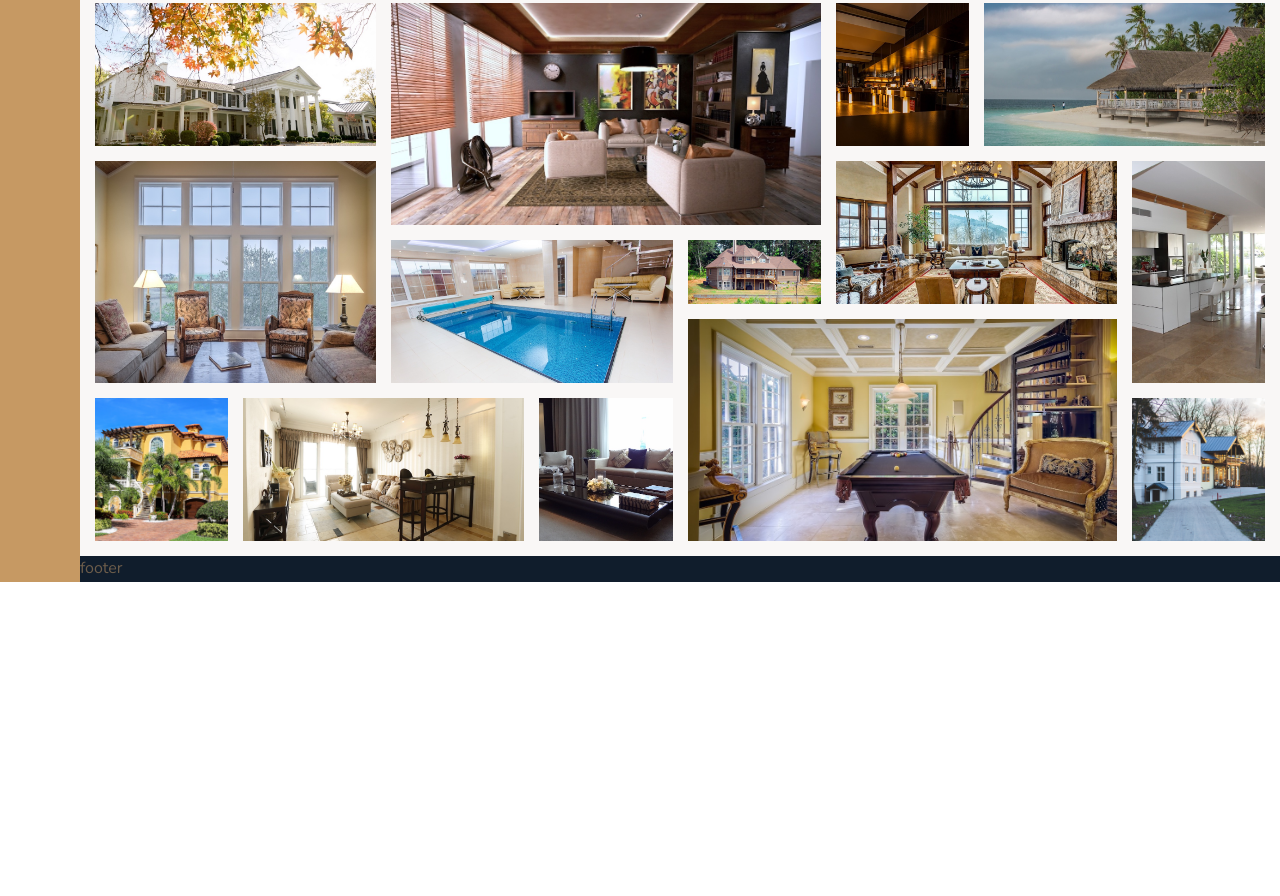
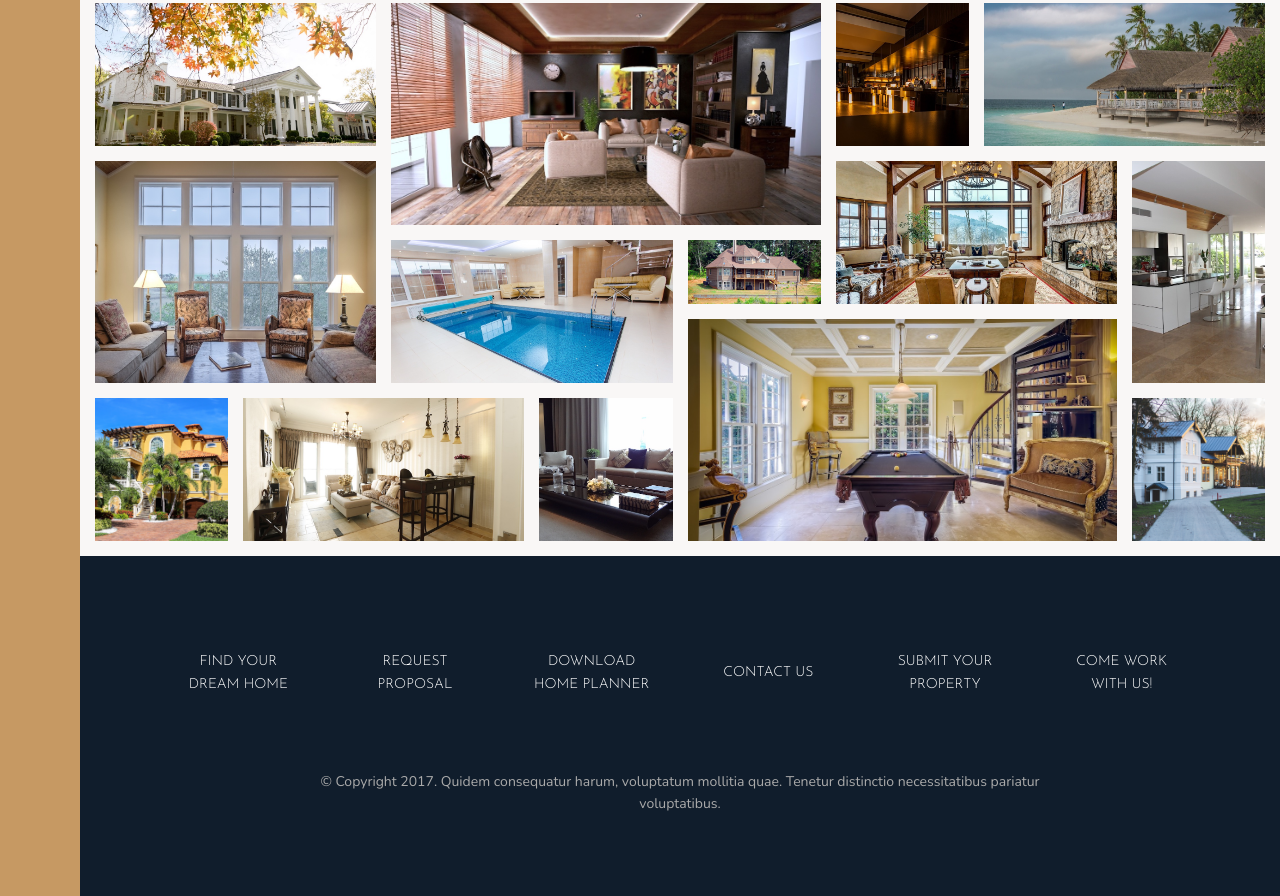
Before and after one commit to preshchima/Nexter-Project, a website: page index.html in a window 1280 px wide. Shown: the part 3084-3980 px from the top of the page. Before the commit the page ends 3666 px from the top, so only its background shows below. Drawn offline with nearby package versions, Linux system fonts and the light colour scheme.

Commit message:
footer section design

```diff
--- a/index.html
+++ b/index.html
@@ -378,6 +378,29 @@
       </figure>
     </section>
 
-    <footer class="footer">footer</footer>
+    <footer class="footer">
+      <ul class="nav">
+        <li class="nav__item">
+          <a href="#" class="nav__link">Find your dream home</a>
+        </li>
+        <li class="nav__item">
+          <a href="#" class="nav__link">Request proposal</a>
+        </li>
+        <li class="nav__item">
+          <a href="#" class="nav__link">Download home planner</a>
+        </li>
+        <li class="nav__item"><a href="#" class="nav__link">Contact us</a></li>
+        <li class="nav__item">
+          <a href="#" class="nav__link">Submit your property</a>
+        </li>
+        <li class="nav__item">
+          <a href="#" class="nav__link">Come work with us!</a>
+        </li>
+      </ul>
+      <p class="copyright">
+        &copy; Copyright 2017. Quidem consequatur harum, voluptatum mollitia
+        quae. Tenetur distinctio necessitatibus pariatur voluptatibus.
+      </p>
+    </footer>
   </body>
 </html>
--- a/sass/_footer.scss
+++ b/sass/_footer.scss
@@ -1,4 +1,43 @@
 .footer {
   background-color: $color-secondary;
   grid-column: full-start / full-end;
+  padding: 8rem;
 }
+
+.nav {
+  list-style: none;
+
+  display: grid;
+  grid-template-columns: repeat(auto-fit, minmax(15rem, 1fr));
+  grid-gap: 2rem;
+  align-items: center;
+
+  &__link:link,
+  &__link:visited {
+    font-size: 1.4rem;
+    color: #fff;
+    text-decoration: none;
+    font-family: $font-display;
+    text-transform: uppercase;
+    text-align: center;
+    padding: 1.5rem;
+    display: block;
+    transition: all 0.2s;
+  }
+
+  &__link:hover,
+  &__link:active {
+    background-color: rgba(#fff, 0.05);
+    transform: translateY(-3px);
+  }
+}
+
+.copyright {
+  font-size: 1.4rem;
+  color: $color-grey-light-2;
+  margin-top: 6rem;
+  margin-right: auto;
+  margin-left: auto;
+  text-align: center;
+  width: 70%;
+}
```
Also changed, not shown: css/style.css.
